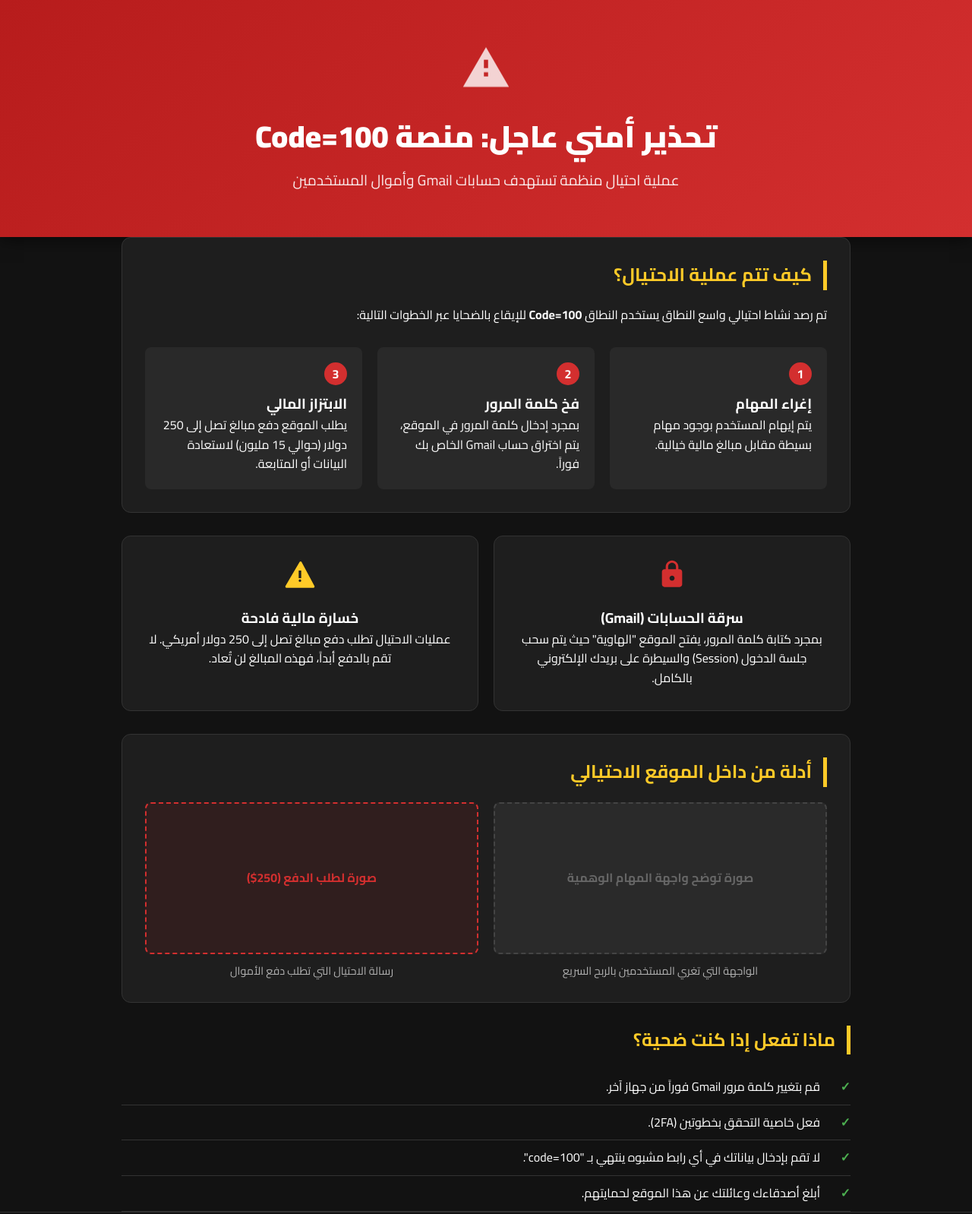
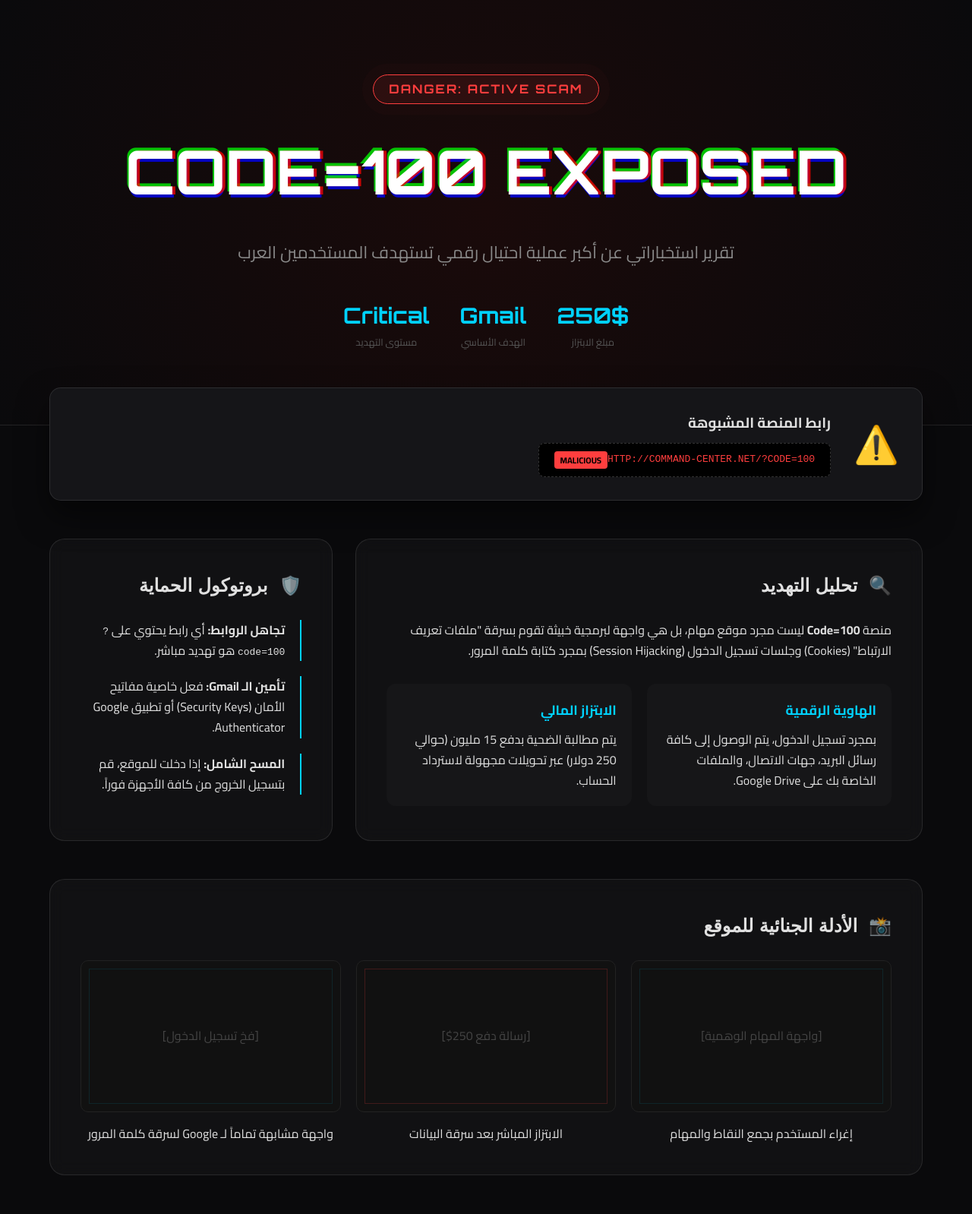
Before and after one commit to Jasserbelloumi/code100-warning, a plain HTML site: page index.html in a window 1280 px wide. Shown: the top 1598 px of the page at 76% size. Drawn offline with Linux system fonts and the light colour scheme.

Commit message:
Complete professional redesign with Cyber-Security aesthetic

```diff
--- a/index.html
+++ b/index.html
@@ -3,95 +3,119 @@
 <head>
     <meta charset="UTF-8">
     <meta name="viewport" content="width=device-width, initial-scale=1.0">
-    <title>تحذير أمني عاجل | منصة Code=100 الاحتيالية</title>
+    <title>SECURITY BREACH ALERT | منصة الاحتيال Code=100</title>
     <link rel="stylesheet" href="styles.css">
-    <link href="https://fonts.googleapis.com/css2?family=Cairo:wght@400;700;900&display=swap" rel="stylesheet">
+    <link href="https://fonts.googleapis.com/css2?family=Cairo:wght@300;400;700;900&family=Orbitron:wght@400;700&display=swap" rel="stylesheet">
 </head>
-<body>
-    <header class="alert-header">
-        <div class="container">
-            <div class="warning-icon">
-                <svg viewBox="0 0 24 24" width="60" height="60" fill="currentColor">
-                    <path d="M12 2L1 21h22L12 2zm1 14h-2v-2h2v2zm0-4h-2V8h2v4z"/>
-                </svg>
+<body class="dark-theme">
+    <div class="scanline"></div>
+    <div class="noise"></div>
+
+    <header class="main-header">
+        <div class="vignette"></div>
+        <div class="container header-content">
+            <div class="status-badge pulse-red">DANGER: ACTIVE SCAM</div>
+            <h1 class="glitch" data-text="CODE=100 EXPOSED">CODE=100 EXPOSED</h1>
+            <p class="main-subtitle">تقرير استخباراتي عن أكبر عملية احتيال رقمي تستهدف المستخدمين العرب</p>
+            <div class="header-stats">
+                <div class="stat-item">
+                    <span class="stat-value">250$</span>
+                    <span class="stat-label">مبلغ الابتزاز</span>
+                </div>
+                <div class="stat-item">
+                    <span class="stat-value">Gmail</span>
+                    <span class="stat-label">الهدف الأساسي</span>
+                </div>
+                <div class="stat-item">
+                    <span class="stat-value">Critical</span>
+                    <span class="stat-label">مستوى التهديد</span>
+                </div>
             </div>
-            <h1>تحذير أمني عاجل: منصة Code=100</h1>
-            <p class="subtitle">عملية احتيال منظمة تستهدف حسابات Gmail وأموال المستخدمين</p>
         </div>
     </header>
 
     <main class="container">
-        <section class="scam-overview card">
-            <h2>كيف تتم عملية الاحتيال؟</h2>
-            <p>تم رصد نشاط احتيالي واسع النطاق يستخدم النطاق <strong>Code=100</strong> للإيقاع بالضحايا عبر الخطوات التالية:</p>
-            <div class="steps-grid">
-                <div class="step">
-                    <div class="step-num">1</div>
-                    <h3>إغراء المهام</h3>
-                    <p>يتم إيهام المستخدم بوجود مهام بسيطة مقابل مبالغ مالية خيالية.</p>
-                </div>
-                <div class="step">
-                    <div class="step-num">2</div>
-                    <h3>فخ كلمة المرور</h3>
-                    <p>بمجرد إدخال كلمة المرور في الموقع، يتم اختراق حساب Gmail الخاص بك فوراً.</p>
-                </div>
-                <div class="step">
-                    <div class="step-num">3</div>
-                    <h3>الابتزاز المالي</h3>
-                    <p>يطلب الموقع دفع مبالغ تصل إلى 250 دولار (حوالي 15 مليون) لاستعادة البيانات أو المتابعة.</p>
+        <!-- New Visual Alert Section -->
+        <section class="visual-alert">
+            <div class="alert-box">
+                <div class="alert-icon">⚠️</div>
+                <div class="alert-text">
+                    <h3>رابط المنصة المشبوهة</h3>
+                    <div class="scam-url-display">
+                        <span class="url-text">HTTP://COMMAND-CENTER.NET/?CODE=100</span>
+                        <span class="status-tag">MALICIOUS</span>
+                    </div>
                 </div>
             </div>
         </section>
 
-        <section class="danger-zones">
-            <div class="danger-card card">
-                <div class="icon red">
-                    <svg viewBox="0 0 24 24" width="40" height="40" fill="currentColor"><path d="M18 8h-1V6c0-2.76-2.24-5-5-5S7 3.24 7 6v2H6c-1.1 0-2 .9-2 2v10c0 1.1.9 2 2 2h12c1.1 0 2-.9 2-2V10c0-1.1-.9-2-2-2zm-6 9c-1.1 0-2-.9-2-2s.9-2 2-2 2 .9 2 2-.9 2-2 2zm3.1-9H8.9V6c0-1.71 1.39-3.1 3.1-3.1 1.71 0 3.1 1.39 3.1 3.1v2z"/></svg>
+        <section class="grid-content">
+            <div class="glass-card main-info">
+                <h2><span class="icon">🔍</span> تحليل التهديد</h2>
+                <p>منصة <strong>Code=100</strong> ليست مجرد موقع مهام، بل هي واجهة لبرمجية خبيثة تقوم بسرقة "ملفات تعريف الارتباط" (Cookies) وجلسات تسجيل الدخول (Session Hijacking) بمجرد كتابة كلمة المرور.</p>
+
+                <div class="info-grid">
+                    <div class="info-node">
+                        <h3>الهاوية الرقمية</h3>
+                        <p>بمجرد تسجيل الدخول، يتم الوصول إلى كافة رسائل البريد، جهات الاتصال، والملفات الخاصة بك على Google Drive.</p>
+                    </div>
+                    <div class="info-node">
+                        <h3>الابتزاز المالي</h3>
+                        <p>يتم مطالبة الضحية بدفع 15 مليون (حوالي 250 دولار) عبر تحويلات مجهولة لاسترداد الحساب.</p>
+                    </div>
                 </div>
-                <h3>سرقة الحسابات (Gmail)</h3>
-                <p>بمجرد كتابة كلمة المرور، يفتح الموقع "الهاوية" حيث يتم سحب جلسة الدخول (Session) والسيطرة على بريدك الإلكتروني بالكامل.</p>
             </div>
-            <div class="danger-card card">
-                <div class="icon amber">
-                    <svg viewBox="0 0 24 24" width="40" height="40" fill="currentColor"><path d="M11.8 2.1L.6 21.1c-.4.7.1 1.6.9 1.6h21c.8 0 1.3-.9.9-1.6L13.2 2.1c-.3-.5-1.1-.5-1.4 0zM12 18c-.6 0-1-.4-1-1s.4-1 1-1 1 .4 1 1-.4 1-1 1zm1-3h-2V9h2v6z"/></svg>
-                </div>
-                <h3>خسارة مالية فادحة</h3>
-                <p>عمليات الاحتيال تطلب دفع مبالغ تصل إلى 250 دولار أمريكي. لا تقم بالدفع أبداً، فهذه المبالغ لن تُعاد.</p>
+
+            <div class="glass-card side-info">
+                <h2><span class="icon">🛡️</span> بروتوكول الحماية</h2>
+                <ul class="protection-list">
+                    <li>
+                        <strong>تجاهل الروابط:</strong> أي رابط يحتوي على <code>?code=100</code> هو تهديد مباشر.
+                    </li>
+                    <li>
+                        <strong>تأمين الـ Gmail:</strong> فعل خاصية مفاتيح الأمان (Security Keys) أو تطبيق Google Authenticator.
+                    </li>
+                    <li>
+                        <strong>المسح الشامل:</strong> إذا دخلت للموقع، قم بتسجيل الخروج من كافة الأجهزة فوراً.
+                    </li>
+                </ul>
             </div>
         </section>
 
-        <section class="evidence card">
-            <h2>أدلة من داخل الموقع الاحتيالي</h2>
-            <div class="image-placeholders">
-                <div class="img-box">
-                    <div class="placeholder-content">
-                        <span>صورة توضح واجهة المهام الوهمية</span>
+        <section class="evidence-gallery glass-card">
+            <h2><span class="icon">📸</span> الأدلة الجنائية للموقع</h2>
+            <div class="gallery-grid">
+                <div class="gallery-item">
+                    <div class="img-placeholder">
+                        <div class="cyber-border"></div>
+                        <span>[واجهة المهام الوهمية]</span>
                     </div>
-                    <p class="img-caption">الواجهة التي تغري المستخدمين بالربح السريع</p>
+                    <p>إغراء المستخدم بجمع النقاط والمهام</p>
                 </div>
-                <div class="img-box">
-                    <div class="placeholder-content danger-bg">
-                        <span>صورة لطلب الدفع (250$)</span>
+                <div class="gallery-item">
+                    <div class="img-placeholder">
+                        <div class="cyber-border danger"></div>
+                        <span>[رسالة دفع 250$]</span>
                     </div>
-                    <p class="img-caption">رسالة الاحتيال التي تطلب دفع الأموال</p>
+                    <p>الابتزاز المباشر بعد سرقة البيانات</p>
+                </div>
+                <div class="gallery-item">
+                    <div class="img-placeholder">
+                        <div class="cyber-border"></div>
+                        <span>[فخ تسجيل الدخول]</span>
+                    </div>
+                    <p>واجهة مشابهة تماماً لـ Google لسرقة كلمة المرور</p>
                 </div>
             </div>
         </section>
-
-        <section class="actions">
-            <h2>ماذا تفعل إذا كنت ضحية؟</h2>
-            <ul class="action-list">
-                <li>قم بتغيير كلمة مرور Gmail فوراً من جهاز آخر.</li>
-                <li>فعل خاصية التحقق بخطوتين (2FA).</li>
-                <li>لا تقم بإدخال بياناتك في أي رابط مشبوه ينتهي بـ "code=100".</li>
-                <li>أبلغ أصدقاءك وعائلتك عن هذا الموقع لحمايتهم.</li>
-            </ul>
-        </section>
     </main>
 
-    <footer>
+    <footer class="cyber-footer">
         <div class="container">
-            <p>&copy; 2026 مركز التوعية الأمنية الرقمية - تحذير من الاحتيال الإلكتروني</p>
+            <div class="footer-grid">
+                <div class="footer-logo">CYBER-AWARE 2026</div>
+                <div class="footer-note">مركز مراقبة التهديدات الإلكترونية | تم النشر للتحذير العام</div>
+            </div>
         </div>
     </footer>
 </body>
--- a/styles.css
+++ b/styles.css
@@ -1,200 +1,296 @@
 :root {
-    --primary-color: #d32f2f;
-    --secondary-color: #ffca28;
-    --bg-color: #121212;
-    --card-bg: #1e1e1e;
-    --text-color: #ffffff;
-    --text-dim: #b0b0b0;
+    --neon-red: #ff3e3e;
+    --neon-blue: #00d2ff;
+    --bg-dark: #0a0a0c;
+    --card-glass: rgba(255, 255, 255, 0.03);
+    --border-glass: rgba(255, 255, 255, 0.1);
+    --text-primary: #e0e0e0;
 }
 
 * {
-    box-sizing: border-box;
     margin: 0;
     padding: 0;
+    box-sizing: border-box;
 }
 
 body {
     font-family: 'Cairo', sans-serif;
-    background-color: var(--bg-color);
-    color: var(--text-color);
-    line-height: 1.6;
+    background-color: var(--bg-dark);
+    color: var(--text-primary);
+    line-height: 1.7;
     overflow-x: hidden;
 }
 
 .container {
-    max-width: 1000px;
+    max-width: 1200px;
     margin: 0 auto;
-    padding: 0 20px;
+    padding: 0 25px;
 }
 
-/* Header */
-.alert-header {
-    background: linear-gradient(135deg, #b71c1c 0%, #d32f2f 100%);
-    padding: 60px 0;
-    text-align: center;
-    box-shadow: 0 4px 20px rgba(0,0,0,0.5);
+/* Cyber Effects */
+.scanline {
+    width: 100%;
+    height: 100px;
+    z-index: 99;
+    background: linear-gradient(0deg, rgba(0, 0, 0, 0) 0%, rgba(255, 255, 255, 0.02) 50%, rgba(0, 0, 0, 0) 100%);
+    opacity: 0.1;
+    position: fixed;
+    bottom: 100%;
+    animation: scanline 10s linear infinite;
 }
 
-.warning-icon {
-    margin-bottom: 20px;
-    animation: pulse 2s infinite;
+@keyframes scanline {
+    0% { bottom: 100%; }
+    100% { bottom: -100px; }
 }
 
-@keyframes pulse {
-    0% { transform: scale(1); opacity: 1; }
-    50% { transform: scale(1.1); opacity: 0.8; }
-    100% { transform: scale(1); opacity: 1; }
+/* Header Section */
+.main-header {
+    height: 70vh;
+    display: flex;
+    align-items: center;
+    justify-content: center;
+    text-align: center;
+    position: relative;
+    background: radial-gradient(circle at center, #1a0a0a 0%, #0a0a0c 100%);
+    border-bottom: 1px solid var(--border-glass);
 }
 
-h1 {
-    font-size: 2.5rem;
-    font-weight: 900;
-    margin-bottom: 10px;
+.status-badge {
+    display: inline-block;
+    padding: 5px 20px;
+    background: rgba(255, 62, 62, 0.1);
+    border: 1px solid var(--neon-red);
+    color: var(--neon-red);
+    font-family: 'Orbitron', sans-serif;
+    font-weight: bold;
+    border-radius: 50px;
+    margin-bottom: 20px;
+    letter-spacing: 2px;
 }
 
-.subtitle {
-    font-size: 1.2rem;
-    opacity: 0.9;
+.pulse-red {
+    animation: pulse-red 2s infinite;
 }
 
-/* Main Content */
-main {
-    padding: 40px 0;
+@keyframes pulse-red {
+    0% { box-shadow: 0 0 0 0 rgba(255, 62, 62, 0.4); }
+    70% { box-shadow: 0 0 0 15px rgba(255, 62, 62, 0); }
+    100% { box-shadow: 0 0 0 0 rgba(255, 62, 62, 0); }
 }
 
-.card {
-    background-color: var(--card-bg);
-    border-radius: 12px;
+.glitch {
+    font-family: 'Orbitron', sans-serif;
+    font-size: 5rem;
+    font-weight: 900;
+    color: white;
+    position: relative;
+    text-shadow: 0.05em 0 0 rgba(255,0,0,.75), -0.025em -.05em 0 rgba(0,255,0,.75), 0.025em .05em 0 rgba(0,0,255,.75);
+    animation: glitch 500ms infinite;
+}
+
+@keyframes glitch {
+    0% { transform: translate(0) }
+    20% { transform: translate(-2px, 2px) }
+    40% { transform: translate(-2px, -2px) }
+    60% { transform: translate(2px, 2px) }
+    80% { transform: translate(2px, -2px) }
+    100% { transform: translate(0) }
+}
+
+.main-subtitle {
+    font-size: 1.4rem;
+    color: #888;
+    max-width: 700px;
+    margin: 20px auto;
+}
+
+.header-stats {
+    display: flex;
+    gap: 40px;
+    margin-top: 40px;
+    justify-content: center;
+}
+
+.stat-item {
+    display: flex;
+    flex-direction: column;
+}
+
+.stat-value {
+    font-family: 'Orbitron', sans-serif;
+    font-size: 1.8rem;
+    color: var(--neon-blue);
+    font-weight: bold;
+}
+
+.stat-label {
+    font-size: 0.8rem;
+    text-transform: uppercase;
+    color: #555;
+}
+
+/* Alert Box */
+.visual-alert {
+    margin: -50px auto 50px;
+    position: relative;
+    z-index: 10;
+}
+
+.alert-box {
+    background: #151518;
+    border: 1px solid var(--border-glass);
     padding: 30px;
-    margin-bottom: 30px;
-    border: 1px solid #333;
+    border-radius: 15px;
+    display: flex;
+    align-items: center;
+    gap: 30px;
+    box-shadow: 0 20px 40px rgba(0,0,0,0.5);
+}
+
+.alert-icon {
+    font-size: 3rem;
+}
+
+.scam-url-display {
+    margin-top: 10px;
+    background: #000;
+    padding: 10px 20px;
+    border-radius: 8px;
+    border: 1px dashed #333;
+    display: flex;
+    justify-content: space-between;
+    align-items: center;
+}
+
+.url-text {
+    font-family: monospace;
+    color: var(--neon-red);
+}
+
+.status-tag {
+    background: var(--neon-red);
+    color: black;
+    font-size: 0.7rem;
+    padding: 2px 8px;
+    font-weight: bold;
+    border-radius: 4px;
+}
+
+/* Content Grid */
+.grid-content {
+    display: grid;
+    grid-template-columns: 2fr 1fr;
+    gap: 30px;
+    margin-bottom: 50px;
+}
+
+.glass-card {
+    background: var(--card-glass);
+    backdrop-filter: blur(10px);
+    border: 1px solid var(--border-glass);
+    padding: 40px;
+    border-radius: 20px;
 }
 
 h2 {
-    color: var(--secondary-color);
-    margin-bottom: 20px;
-    border-right: 5px solid var(--secondary-color);
-    padding-right: 15px;
+    font-family: 'Orbitron', sans-serif;
+    font-size: 1.5rem;
+    margin-bottom: 25px;
+    display: flex;
+    align-items: center;
+    gap: 15px;
 }
 
-/* Steps Grid */
-.steps-grid {
+.icon {
+    opacity: 0.7;
+}
+
+.info-grid {
     display: grid;
-    grid-template-columns: repeat(auto-fit, minmax(250px, 1fr));
+    grid-template-columns: 1fr 1fr;
     gap: 20px;
     margin-top: 30px;
 }
 
-.step {
-    background: rgba(255, 255, 255, 0.05);
+.info-node {
+    background: rgba(255, 255, 255, 0.02);
     padding: 20px;
-    border-radius: 8px;
-    position: relative;
+    border-radius: 12px;
 }
 
-.step-num {
-    background: var(--primary-color);
-    width: 30px;
-    height: 30px;
-    border-radius: 50%;
+.info-node h3 {
+    font-size: 1.1rem;
+    margin-bottom: 10px;
+    color: var(--neon-blue);
+}
+
+.protection-list {
+    list-style: none;
+}
+
+.protection-list li {
+    margin-bottom: 20px;
+    padding-right: 20px;
+    border-right: 2px solid var(--neon-blue);
+}
+
+/* Evidence Gallery */
+.gallery-grid {
+    display: grid;
+    grid-template-columns: repeat(3, 1fr);
+    gap: 20px;
+}
+
+.gallery-item {
+    text-align: center;
+}
+
+.img-placeholder {
+    height: 200px;
+    background: #111;
+    border-radius: 10px;
     display: flex;
     align-items: center;
     justify-content: center;
-    font-weight: bold;
-    margin-bottom: 10px;
+    position: relative;
+    margin-bottom: 15px;
+    border: 1px solid #222;
+    color: #444;
 }
 
-/* Danger Cards */
-.danger-zones {
-    display: grid;
-    grid-template-columns: 1fr 1fr;
-    gap: 20px;
+.cyber-border {
+    position: absolute;
+    top: 10px; left: 10px; right: 10px; bottom: 10px;
+    border: 1px solid rgba(0, 210, 255, 0.1);
 }
 
-.danger-card {
-    text-align: center;
-    transition: transform 0.3s ease;
-}
-
-.danger-card:hover {
-    transform: translateY(-10px);
-}
-
-.icon {
-    margin-bottom: 15px;
-}
-
-.red { color: var(--primary-color); }
-.amber { color: var(--secondary-color); }
-
-/* Evidence Images */
-.image-placeholders {
-    display: grid;
-    grid-template-columns: 1fr 1fr;
-    gap: 20px;
-    margin-top: 20px;
-}
-
-.img-box {
-    text-align: center;
-}
-
-.placeholder-content {
-    background: #2a2a2a;
-    height: 200px;
-    display: flex;
-    align-items: center;
-    justify-content: center;
-    border: 2px dashed #444;
-    border-radius: 8px;
-    margin-bottom: 10px;
-    color: #666;
-    font-weight: bold;
-}
-
-.danger-bg {
-    background: rgba(211, 47, 47, 0.1);
-    border-color: var(--primary-color);
-    color: var(--primary-color);
-}
-
-.img-caption {
-    font-size: 0.9rem;
-    color: var(--text-dim);
-}
-
-/* Actions List */
-.action-list {
-    list-style: none;
-    margin-top: 20px;
-}
-
-.action-list li {
-    padding: 10px 40px 10px 0;
-    position: relative;
-    border-bottom: 1px solid #333;
-}
-
-.action-list li::before {
-    content: '✓';
-    position: absolute;
-    right: 0;
-    color: #4caf50;
-    font-weight: bold;
+.cyber-border.danger {
+    border-color: rgba(255, 62, 62, 0.2);
 }
 
 /* Footer */
-footer {
-    text-align: center;
-    padding: 40px 0;
-    border-top: 1px solid #333;
-    color: var(--text-dim);
+.cyber-footer {
+    border-top: 1px solid var(--border-glass);
+    padding: 50px 0;
+    margin-top: 100px;
+}
+
+.footer-grid {
+    display: flex;
+    justify-content: space-between;
+    align-items: center;
+    color: #444;
+}
+
+.footer-logo {
+    font-family: 'Orbitron', sans-serif;
+    letter-spacing: 5px;
 }
 
 /* Responsive */
-@media (max-width: 768px) {
-    .danger-zones, .image-placeholders {
-        grid-template-columns: 1fr;
-    }
-    h1 { font-size: 1.8rem; }
+@media (max-width: 992px) {
+    .grid-content { grid-template-columns: 1fr; }
+    .glitch { font-size: 3rem; }
+    .gallery-grid { grid-template-columns: 1fr; }
 }
```
